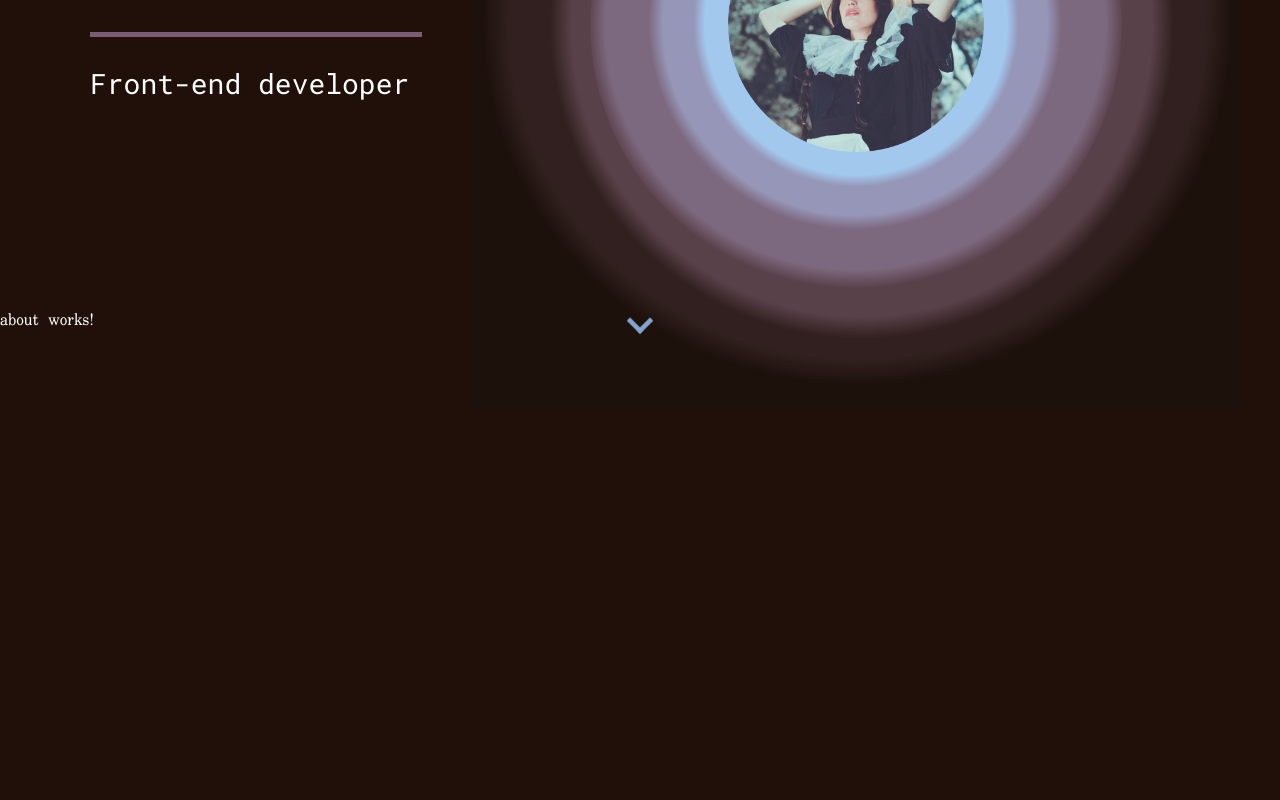
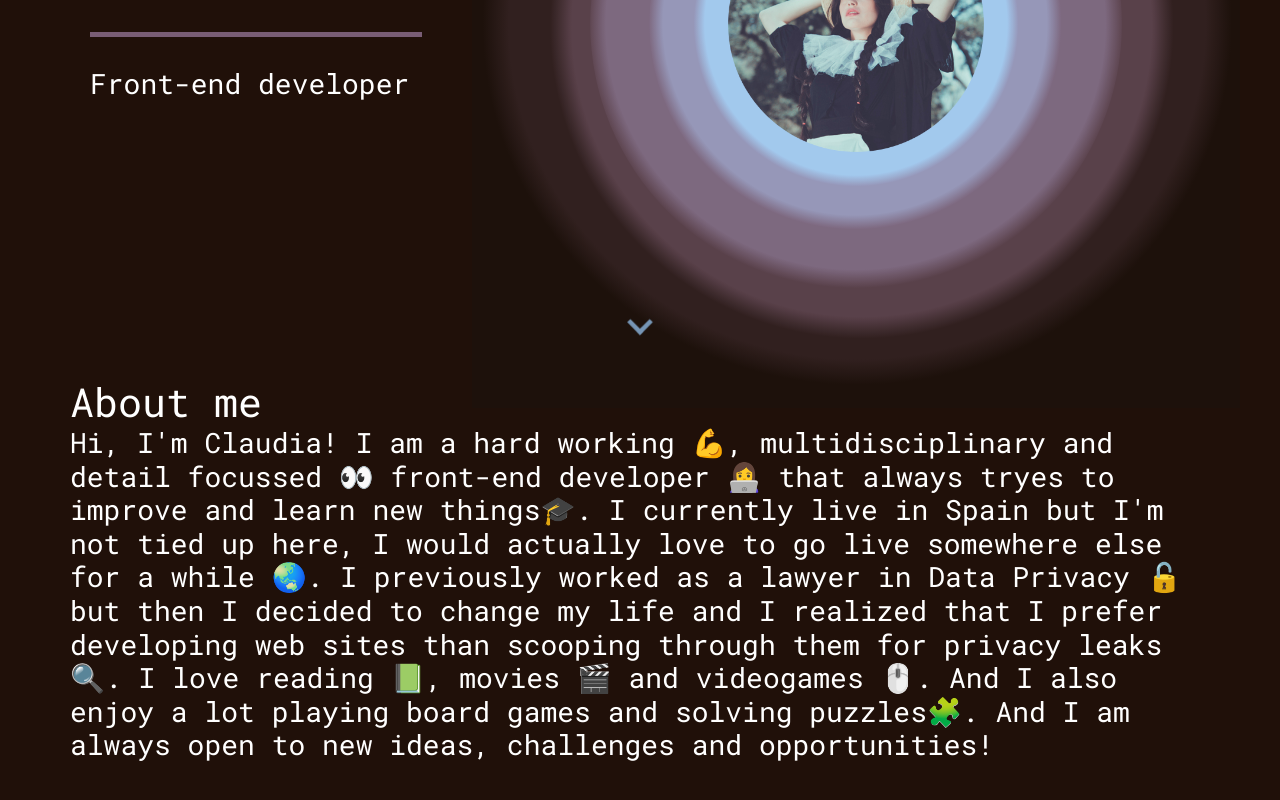
Before and after one commit to claudiabg-c/my-dev-portfolio, an Angular app: page /#/en/home in a window 1280 px wide. Shown: the part 422-1222 px from the top of the page. Before the commit the page ends 830 px from the top, so only its background shows below. Built offline with nearby package versions, Linux system fonts and the light colour scheme.

Commit message:
Add html skeleton for the about component and start calling the data

```diff
--- a/src/app/components/about/about.component.html
+++ b/src/app/components/about/about.component.html
@@ -1 +1,9 @@
-<p>about works!</p>
+<section class="about">
+    <section class="plugin">
+    </section>
+    <section class="about-me-info">
+        <h1 class="title">{{dataLang.about}}</h1>
+        <h3 class="description">{{dataLang.about_description}}</h3>
+        <img src="" alt="" class="timeline">
+    </section>
+</section>
--- a/src/app/components/about/about.component.scss
+++ b/src/app/components/about/about.component.scss
@@ -0,0 +1,3 @@
+.about {
+    padding: 70px;
+}
--- a/src/app/components/about/about.component.ts
+++ b/src/app/components/about/about.component.ts
@@ -1,4 +1,7 @@
 import { Component, OnInit } from '@angular/core';
+import { ActivatedRoute } from '@angular/router';
+
+import { DataService } from '../../services/data.service';
 
 @Component({
   selector: 'app-about',
@@ -7,9 +10,29 @@ import { Component, OnInit } from '@angular/core';
 })
 export class AboutComponent implements OnInit {
 
-  constructor() { }
+  private debug: boolean = false;
+
+  public lang: string = "";
+  public dataLang: any = [];
+
+  constructor(
+    private _activeRouter: ActivatedRoute,
+    private _dataAPI: DataService
+  ) {
+    this._activeRouter.params.subscribe(params => {
+      if (this.debug) {console.log('*** LOADING PARAMS...'); console.log(params);}
+      this.lang = params['lang'];
+    });
+  }
 
   ngOnInit(): void {
+    this.GetDataLang(this.lang);
+  }
+
+  GetDataLang(lang: string) {
+    this._dataAPI.getContentLang().subscribe(res => {
+      this.dataLang = res[lang];
+    });
   }
 
 }
```
